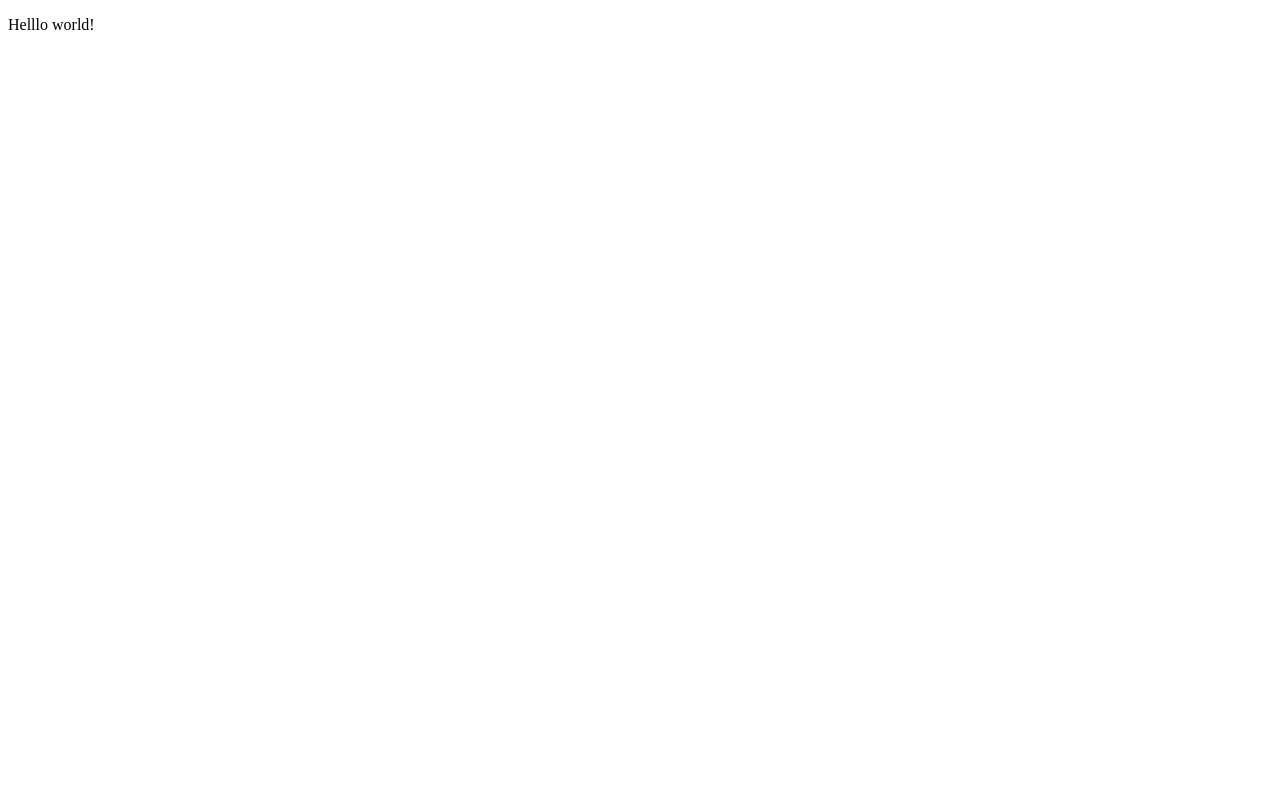
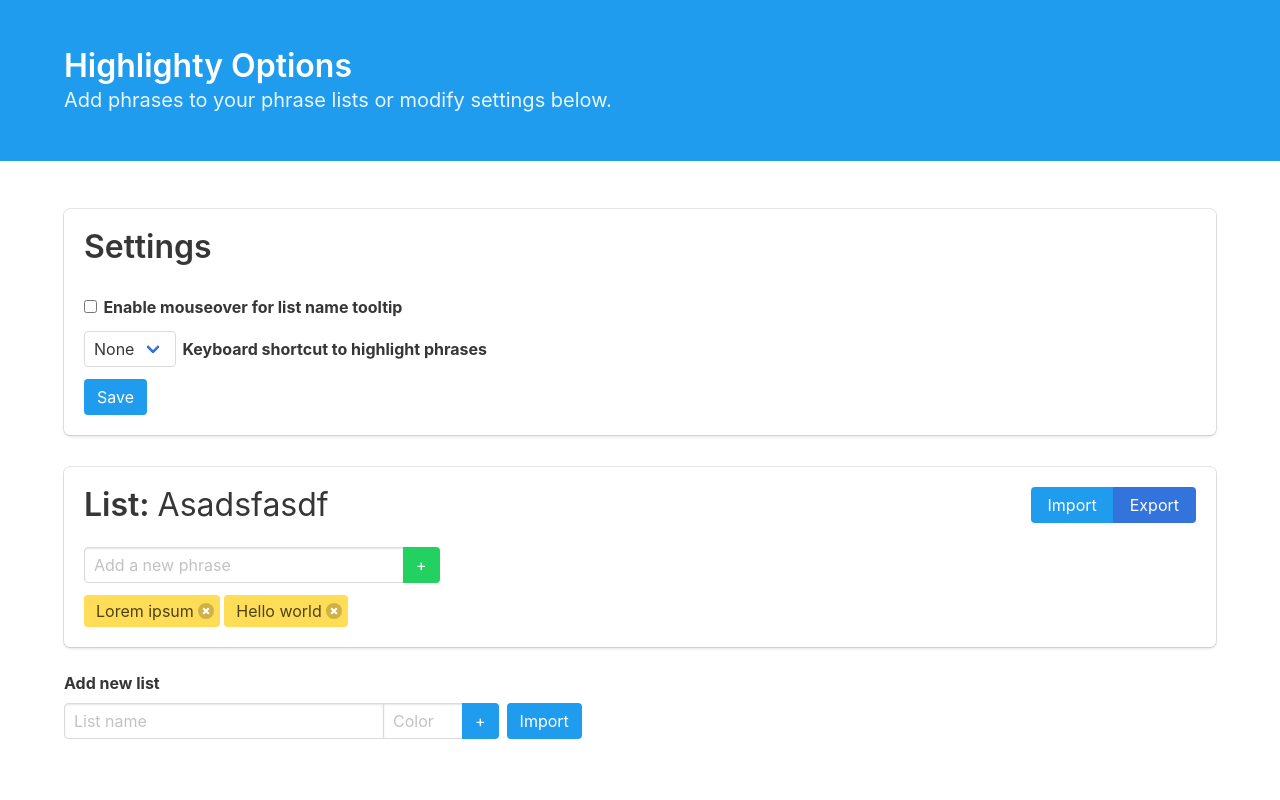
Before and after one commit to wustep/highlighty, a browser extension: page src/options.html in a window 1280 px wide. Drawn offline with Linux system fonts and the light colour scheme.

Commit message:
Added options page mock

```diff
--- /dev/null
+++ b/src/options.css
@@ -0,0 +1,28 @@
+span.highlighty-list-name {
+  font-weight: 400;
+}
+
+.highlighty-primary-settings {
+  margin-bottom: 2rem;
+}
+
+.highlighty-color-picker {
+  width: 5em;
+}
+
+.highlighty-phrase-input {
+  width: 20em;
+}
+
+.highlighty-label-left {
+  text-align: left;
+  margin-left: 0.4em;
+}
+
+#highlighty-mouseover-checkbox {
+  vertical-align: bottom;
+}
+
+#highlighty-import-list-btn {
+  margin-left: 0.5em;
+}
--- a/src/options.html
+++ b/src/options.html
@@ -4,8 +4,114 @@
   <head>
     <meta charset="utf-8"/>
     <title>Highlighty Options</title>
+    <link rel="stylesheet" type="text/css" href="lib/bulma.min.css">
+    <link rel="stylesheet" type="text/css" href="options.css">
   </head>
   <body>
-    <p>Helllo world!</p>
+    <section class="hero is-info">
+      <div class="hero-body">
+        <div class="container">
+          <h1 class="title">
+            Highlighty Options
+          </h1>
+          <h2 class="subtitle">
+            Add phrases to your phrase lists or modify settings below.
+          </h2>
+        </div>
+      </div>
+    </section>
+    <section class="section">
+      <div class="container highlighty-primary-settings">
+        <div class="box">
+          <h1 class="title">
+            Settings
+          <h1>
+          <div class="field is-horizontal">
+            <div class="control">
+              <input id="highlighty-mouseover-checkbox" type="checkbox">
+            </div>
+            <div class="field-label is-normal">
+              <label for="highlighty-mouseover-checkbox" class="label highlighty-label-left">
+                Enable mouseover for list name tooltip
+              </label>
+            </div>
+          </div>
+          <div class="field is-horizontal">
+            <div class="control">
+              <div class="select highlighty-primary-settings-input">
+                <select id="highlighty-keyboard-shortcut">
+                  <option>None</option>
+                  <option>F6</option>
+                </select>
+              </div>
+            </div>
+            <div class="field-label is-normal">
+              <label for="highlighty-keyboard-shortcut" class="label highlighty-label-left">Keyboard shortcut to highlight phrases</label>
+            </div>
+          </div>
+          <div class="button is-info">Save</div>
+        </div>
+      </div>
+
+      <div class="container">
+        <div class="box">
+          <div class="tabs is-centered">
+            <div>
+              <h1 class="title">
+                List:
+                <span class="highlighty-list-name">
+                  Asadsfasdf
+                </span>
+              </h1>
+            </div>
+            <div class="buttons has-addons">
+              <a class="button is-info">Import</a>
+              <a class="button is-link">Export</a>
+            </div>
+          </div>
+          <div class="field is-grouped">
+            <div class="control">
+              <div class="field has-addons">
+                <div class="control">
+                  <input class="input highlighty-phrase-input" type="text" placeholder="Add a new phrase">
+                </div>
+                <div class="control">
+                  <a class="button is-success"> + </a>
+                </div>
+              </div>
+            </div>
+          </div>
+          <span class="tag is-warning is-medium">
+            Lorem ipsum
+            <button class="delete is-small"></button>
+          </span>
+          <span class="tag is-warning is-medium">
+            Hello world
+            <button class="delete is-small"></button>
+          </span>
+        </div>
+
+        <label class="label">
+          Add new list
+        </label>
+        <div class="field is-grouped">
+          <div class="field has-addons">
+            <div class="control">
+              <input class="input highlighty-phrase-input" type="text" placeholder="List name">
+            </div>
+            <div class="control">
+              <input class="input highlighty-color-picker" type="text" placeholder="Color">
+            </div>
+            <div class="control">
+              <a class="button is-info"> + </a>
+            </div>
+          </div>
+          <div class="button is-info" id="highlighty-import-list-btn">Import</div>
+        </div>
+      </div>
+    </section>
+
+    <script type="text/javascript" src="lib/jquery.3.3.1.min.js"></script>
+    <script type="text/javascript" src="options.js"></script>
   </body>
 </html>
--- /dev/null
+++ b/src/options.js
@@ -0,0 +1 @@
+console.log("Hello!");
```
